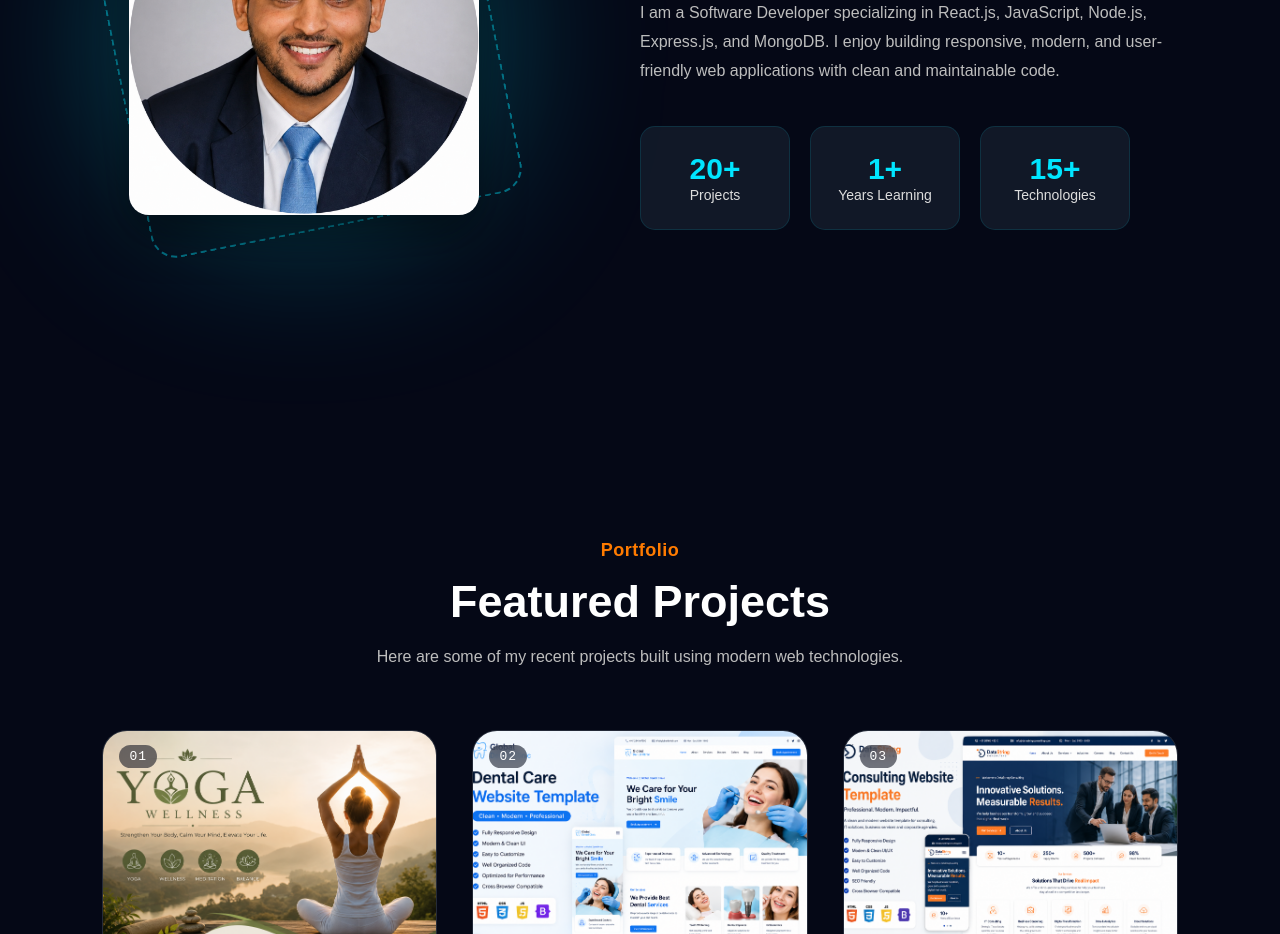
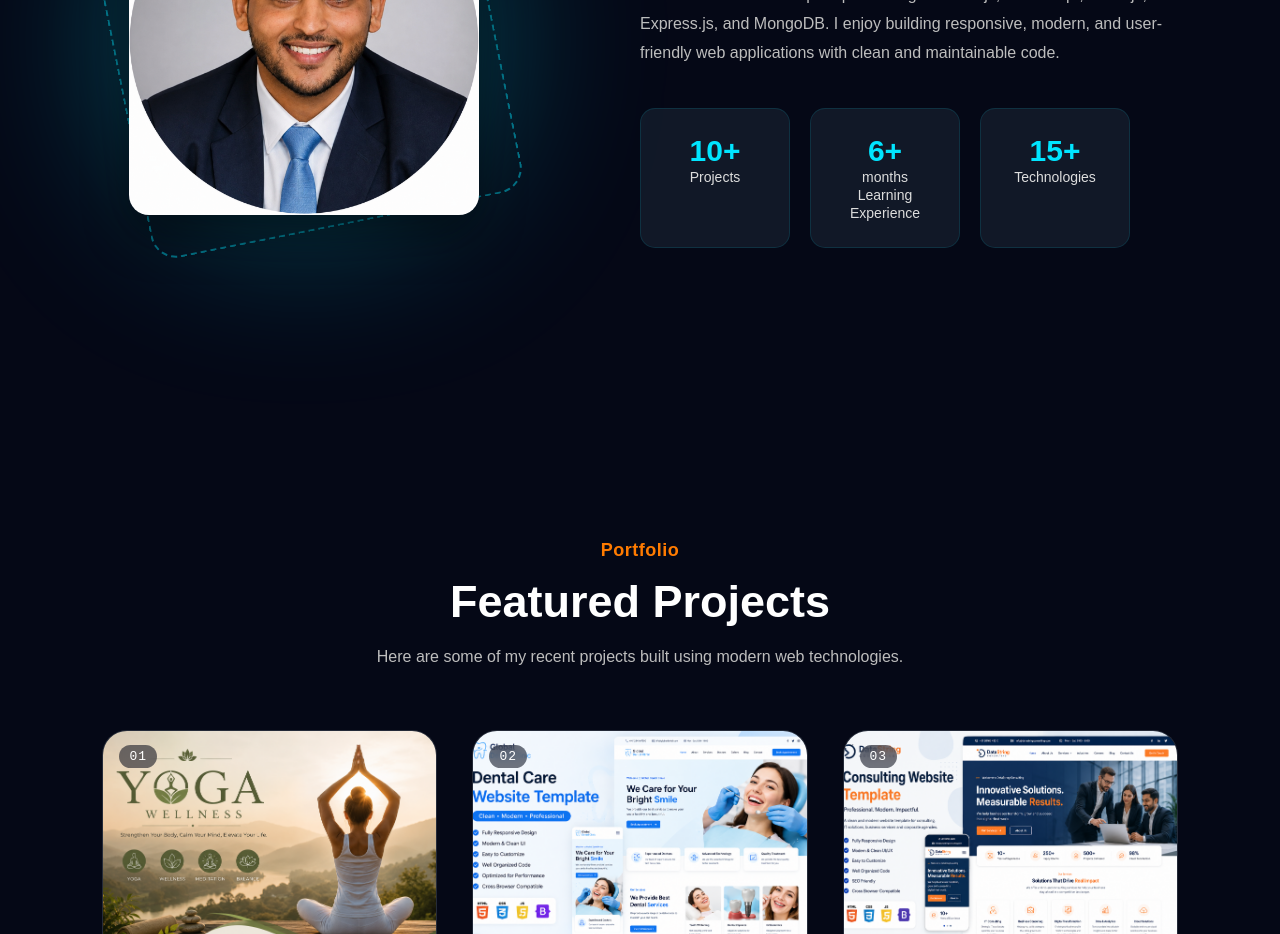
Before and after one commit to neerajkumarroy/My-Profile, a React (Create React App) app: page / in a window 1280 px wide. Shown: the part 1160-2094 px from the top of the page. Built offline with nearby package versions, Linux system fonts and the light colour scheme.

Commit message:
add exprience

```diff
--- a/src/components/About/About.js
+++ b/src/components/About/About.js
@@ -86,8 +86,8 @@ function About() {
                     }}
                 >
                     {[
-                        { value: "20+", label: "Projects" },
-                        { value: "1+", label: "Years Learning" },
+                        { value: "10+", label: "Projects" },
+                        { value: "6+", label: "months Learning Experience" },
                         { value: "15+", label: "Technologies" },
                     ].map((stat) => (
                         <motion.div
```
